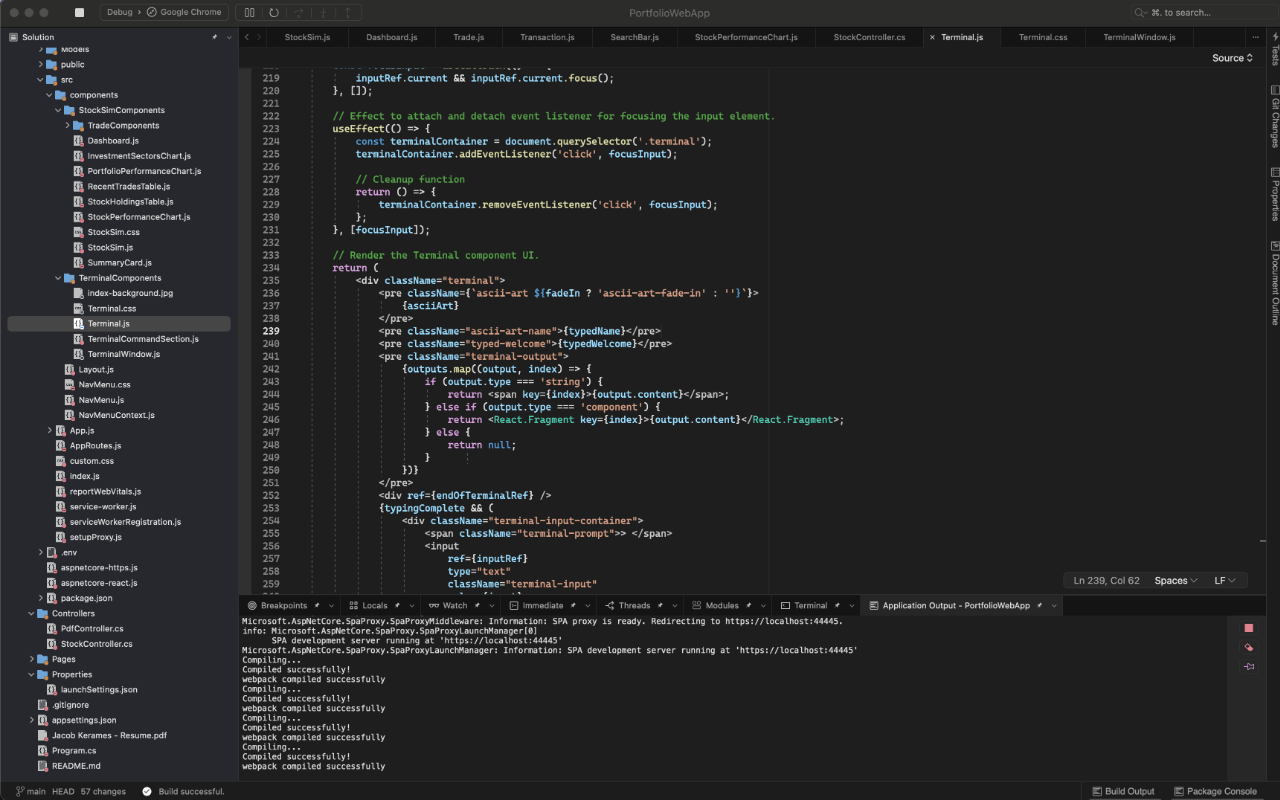
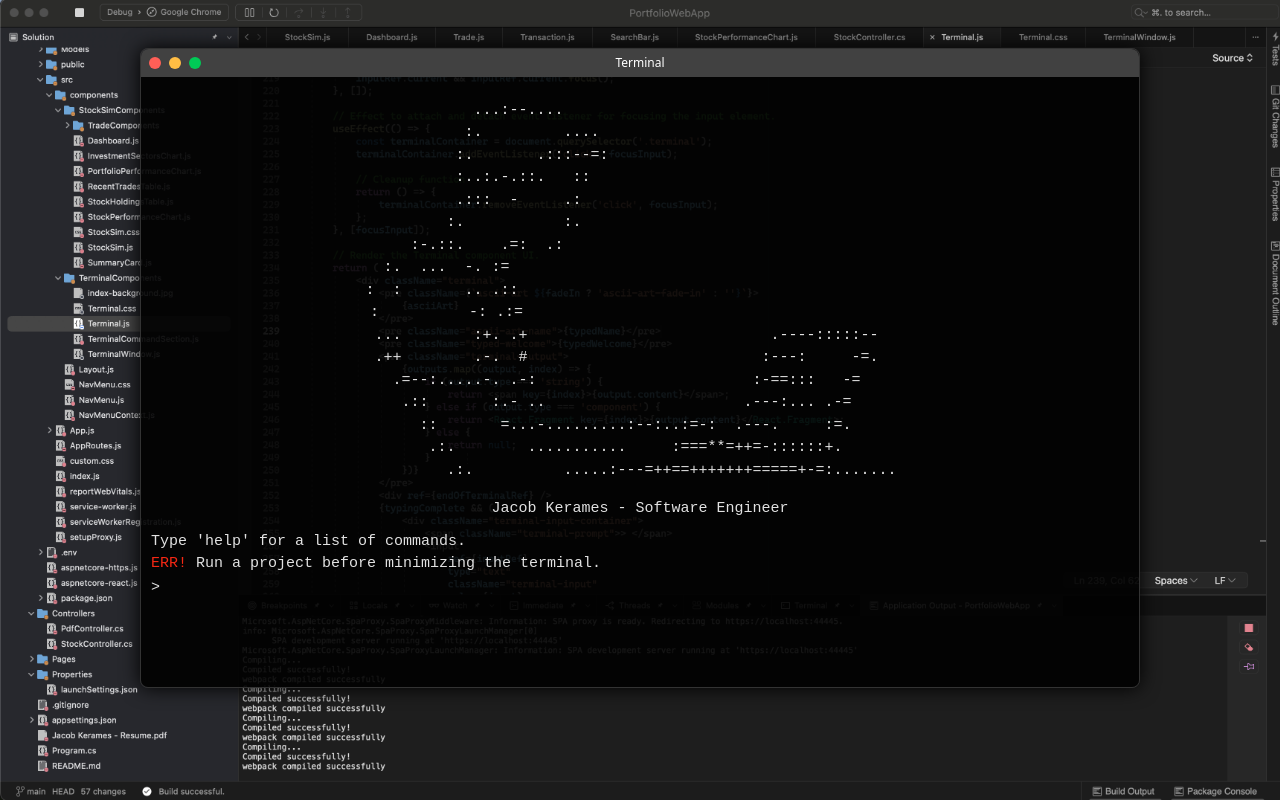
Before and after one commit to JacobKerames/PortfolioWebApp, a React (Create React App) app in the folder ClientApp/: page / in a window 1280 px wide. Both pictures are taken after a click on the button 175 px from the left and 63 px from the top of the page. Built offline with nearby package versions, Linux system fonts and the light colour scheme.

Commit message:
Added error output to the terminal

```diff
--- a/ClientApp/src/components/TerminalComponents/Terminal.js
+++ b/ClientApp/src/components/TerminalComponents/Terminal.js
@@ -1,9 +1,9 @@
-import React, { useState, useEffect, useRef, useCallback } from 'react';
+import React, { useState, useEffect, useRef, useCallback, useImperativeHandle } from 'react';
 import { useNavigate } from 'react-router-dom';
 import TerminalCommandSection from './TerminalCommandSection';
 import './Terminal.css';
 
-const Terminal = () => {
+const Terminal = React.forwardRef((props, ref) => {
     const asciiArt =`
                 ...:--....
                :.         ....
@@ -21,10 +21,10 @@ const Terminal = () => {
         .::       :.- ..                      .---:... .-=
           ::       =...-.........:--:..:=-:  .---.     :=.
            .:.        ...........     :===**=++=-::::::+.
-         .:.          .....:---=++==+++++++=====+-=:.......`;
+             .:.          .....:---=++==+++++++=====+-=:.......      `;
 
     // Strings for output and their states for handling typing effect
-    const name = "Jacob Kerames - Software Engineer";
+    const name = 'Jacob Kerames - Software Engineer';
     const [typedName, setTypedName] = useState('');
 
     const welcome = "Type 'help' for a list of commands.";
@@ -47,7 +47,7 @@ const Terminal = () => {
     const handleCommand = useCallback((e) => {
         if (e.key === 'Enter') {
             // Add the input command to the outputs array
-            setOutputs(outputs => [...outputs, { type: 'string', content: `> ${input}\n` }]);
+            addOutput(`> ${input}\n`, 'string');
 
             // Trim and convert the input to lowercase for command recognition.
             const command = input.trim().toLowerCase();
@@ -58,7 +58,7 @@ const Terminal = () => {
             switch (command) {
                 // Qualifications commands
                 case 'resume':
-                    setOutputs(outputs => [...outputs, { type: 'string', content: 'Opening resume in a new tab...\n' }]);
+                    addOutput('Opening resume in a new tab...\n', 'string');
                     setTimeout(() => {
                         fetch('https://localhost:7130/Pdf/get-pdf', {
                             method: 'GET',
@@ -74,13 +74,13 @@ const Terminal = () => {
 
                 // Connect commands
                 case 'linkedin':
-                    setOutputs(outputs => [...outputs, { type: 'string', content: 'Opening LinkedIn profile in a new tab...\n' }]);
+                    addOutput('Opening LinkedIn profile in a new tab...\n', 'string');
                     setTimeout(() => {
                         window.open('https://www.linkedin.com/in/jacob-kerames/', '_blank');
                     }, 1500);
                     break;
                 case 'github':
-                    setOutputs(outputs => [...outputs, { type: 'string', content: 'Opening GitHub profile in a new tab...\n' }]);
+                    addOutput('Opening GitHub profile in a new tab...\n', 'string');
                     setTimeout(() => {
                         window.open('https://github.com/JacobKerames', '_blank');
                     }, 1500);
@@ -88,13 +88,13 @@ const Terminal = () => {
 
                 // Project commands
                 case 'repo':
-                    setOutputs(outputs => [...outputs, { type: 'string', content: 'Opening the GitHub repository in a new tab...\n' }]);
+                    addOutput('Opening the GitHub repository in a new tab...\n', 'string');
                     setTimeout(() => {
                         window.open('https://github.com/JacobKerames/PortfolioWebApp', '_blank');
                     }, 1500);
                     break;
                 case 'stock':
-                    setOutputs(outputs => [...outputs, { type: 'string', content: 'Starting the Stock Trading Sim...\n' }]);
+                    addOutput('Starting the Stock Trading Sim...\n', 'string');
                     setTimeout(() => {
                         navigate('/stock-trading-sim');
                     }, 1500);
@@ -140,12 +140,12 @@ const Terminal = () => {
                     setOutputs(outputs => [...outputs, ...helpOutput]);
                     break;
                 case 'clear':
-                    setOutputs([]);
+                    clearOutputs();
                     break;
 
                 // If the command is not recognized, show an error message
                 default:
-                    setOutputs(outputs => [...outputs, { type: 'string', content: `Command not recognized: ${command}\n` }]);
+                    addOutput(`Command not recognized: ${command}\n`, 'error');
                     break;
             }
         }
@@ -189,9 +189,24 @@ const Terminal = () => {
     // Auto-scrolling effect to keep the latest terminal output in view.
     useEffect(() => {
         if (endOfTerminalRef.current) {
-            endOfTerminalRef.current.scrollIntoView({ behavior: "instant" });
+            endOfTerminalRef.current.scrollIntoView({ behavior: 'instant' });
         }
     }, [outputs]);
+
+    // Function to add output to the terminal
+    const addOutput = (text, type) => {
+        setOutputs(outputs => [...outputs, { type, content: text }]);
+    };
+
+    // Function to clear outputs
+    const clearOutputs = () => {
+        setOutputs([]);
+    };
+
+    // Expose the `addOutput` function to parent
+    useImperativeHandle(ref, () => ({
+        addOutput, clearOutputs
+    }));
 
     // Render the Terminal component UI.
     return (
@@ -203,7 +218,14 @@ const Terminal = () => {
                 {outputs.map((output, index) => {
                     if (output.type === 'string') {
                         return <span key={index}>{output.content}</span>;
-                    } else if (output.type === 'component') {
+                    } else if (output.type === 'error') {
+                        return (
+                            <span key={index}>
+                                <span style={{ color: '#F52814' }}>ERR! </span>
+                                {output.content}
+                            </span>
+                        );
+                    } else if(output.type === 'component') {
                         return <React.Fragment key={index}>{output.content}</React.Fragment>;
                     } else {
                         return null;
@@ -226,6 +248,6 @@ const Terminal = () => {
             )}
         </div>
     );
-};
+});
 
 export default Terminal;
--- a/ClientApp/src/components/TerminalComponents/TerminalWindow.js
+++ b/ClientApp/src/components/TerminalComponents/TerminalWindow.js
@@ -1,4 +1,5 @@
-import React, { useEffect, useState } from 'react';
+import React, { useEffect, useState, useRef } from 'react';
+import { useLocation } from 'react-router-dom';
 import Terminal from './Terminal';
 import './Terminal.css';
 
@@ -6,10 +7,31 @@ const TerminalWindow = () => {
     const [isMinimized, setIsMinimized] = useState(false);
     const [isMaximized, setIsMaximized] = useState(false);
     const terminalWindowClass = `terminal-window ${isMaximized ? 'maximized' : ''}`;
+    const terminalRef = useRef();
+    const location = useLocation();
+    const isIndexPage = location.pathname === '/';
+
+    // Function to handle close button click
+    const handleCloseClick = () => {
+        if (terminalRef.current) {
+            if (isIndexPage) {
+                terminalRef.current.addOutput('Run a project before closing the terminal.\n', 'error');
+            } else {
+                terminalRef.current.clearOutputs();
+                setIsMinimized(!isMinimized);
+            }
+        }
+    };
 
     // Function to toggle the minimize state
     const handleMinimizeClick = () => {
-        setIsMinimized(!isMinimized);
+        if (terminalRef.current) {
+            if (isIndexPage) {
+                terminalRef.current.addOutput('Run a project before minimizing the terminal.\n', 'error');
+            } else {
+                setIsMinimized(!isMinimized);
+            }
+        }
     };
 
     // Function to toggle the maximize state
@@ -45,13 +67,13 @@ const TerminalWindow = () => {
                 <div className={terminalWindowClass}>
                     <div className="title-bar">
                         <div className="title-bar-controls">
-                            <button aria-label="Close" onClick={handleMinimizeClick}></button>
+                            <button aria-label="Close" onClick={handleCloseClick}></button>
                             <button aria-label="Minimize" onClick={handleMinimizeClick}></button>
                             <button aria-label="Maximize" onClick={handleMaximizeClick}></button>
                         </div>
                         <div className="title-bar-text">Terminal</div>
                     </div>
-                    <Terminal />
+                    <Terminal ref={terminalRef} />
                 </div>
             }
         </React.Fragment>
```
Lines whose indentation alone changed are shown as unchanged.
